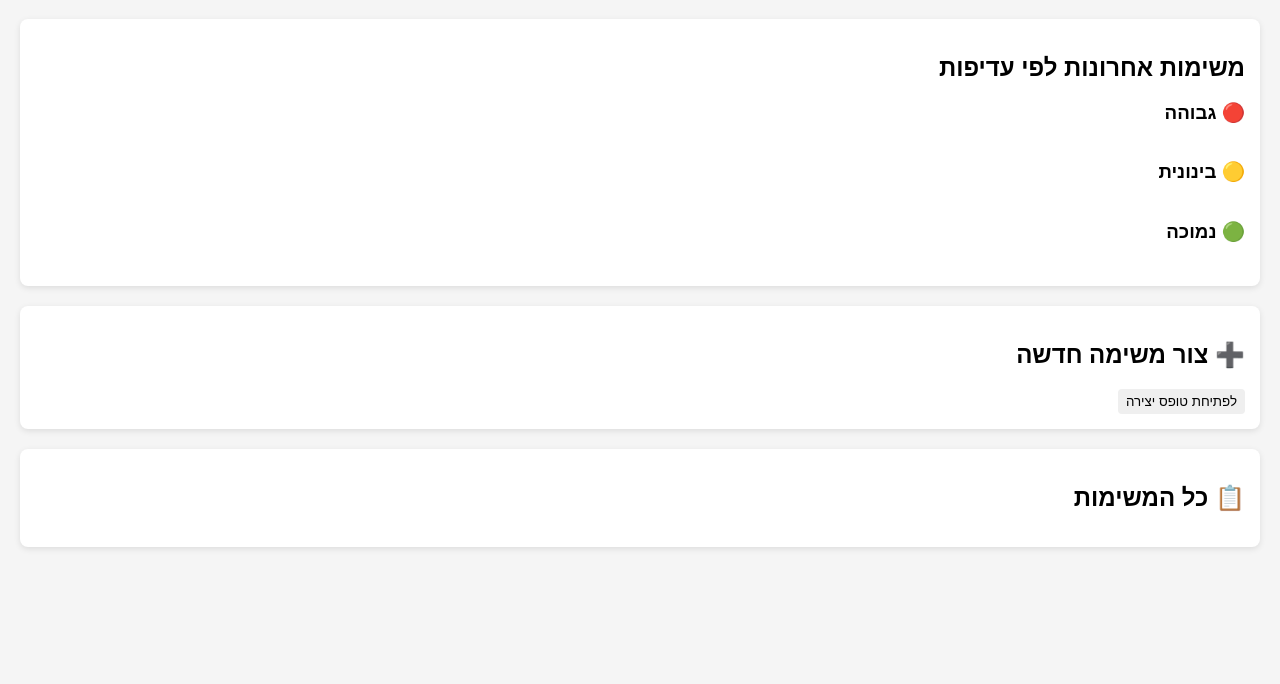
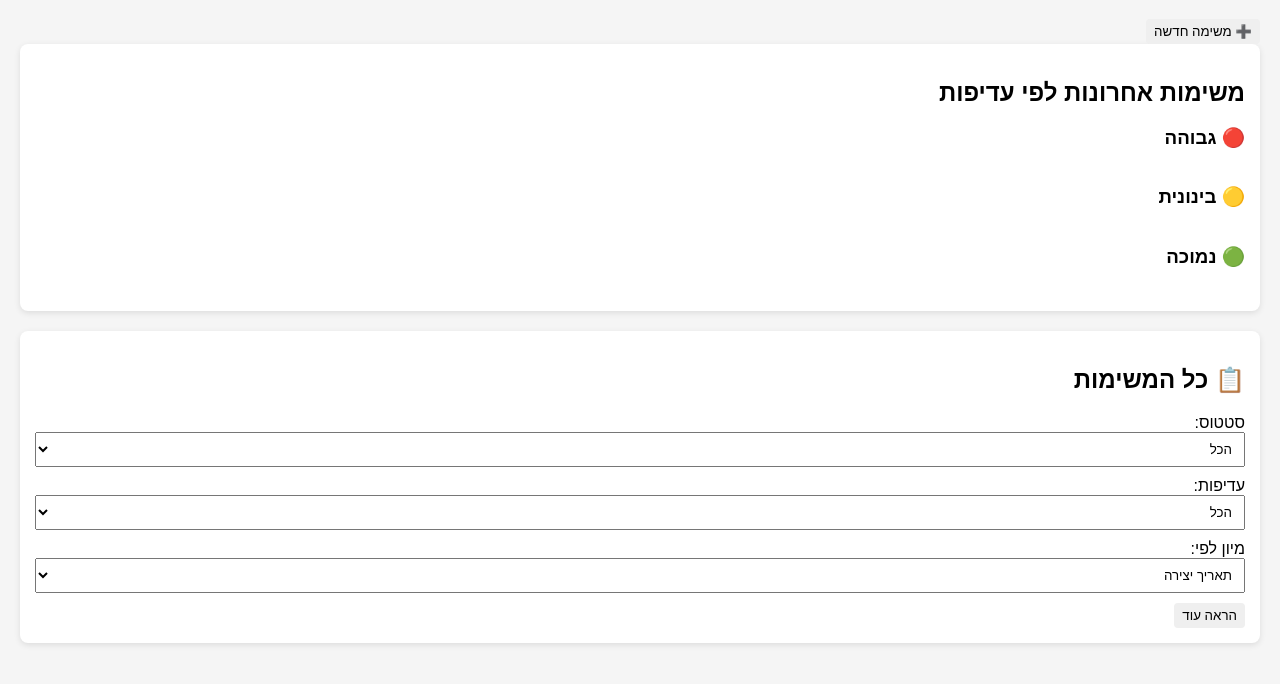
Before and after one commit to shemiafniar/TaskManager, a plain HTML site: page index.html in a window 1280 px wide. Shown: the part 102-786 px from the top of the page. Drawn offline with Linux system fonts and the light colour scheme.

Commit message:
Update HTML structure and add filters for tasks

```diff
--- a/index.html
+++ b/index.html
@@ -9,11 +9,12 @@
 
   <header>
     <h1>🏠 Dashboard משימות הבית</h1>
+    <button id="open-task-form" class="small-btn">➕ משימה חדשה</button>
   </header>
 
   <section id="dashboard-panels">
 
-    <!-- Panel 1: משימות לפי עדיפות -->
+    <!-- Panel: משימות לפי עדיפות -->
     <div class="panel" id="priority-dashboard">
       <h2>משימות אחרונות לפי עדיפות</h2>
       <div class="priority-block" id="high-priority">
@@ -30,16 +31,41 @@
       </div>
     </div>
 
-    <!-- Panel 2: יצירת משימה חדשה -->
-    <div class="panel" id="new-task-panel">
-      <h2>➕ צור משימה חדשה</h2>
-      <button id="open-task-form">לפתיחת טופס יצירה</button>
-    </div>
-
-    <!-- Panel 3: כל המשימות בכרטיסיות -->
+    <!-- Panel: כל המשימות עם פילטר ומיון -->
     <div class="panel" id="all-tasks-panel">
       <h2>📋 כל המשימות</h2>
+
+      <div id="filters">
+        <label>סטטוס:
+          <select id="statusFilter">
+            <option value="">הכל</option>
+            <option value="open">פתוחה</option>
+            <option value="in-progress">בטיפול</option>
+            <option value="done">בוצעה</option>
+          </select>
+        </label>
+
+        <label>עדיפות:
+          <select id="priorityFilter">
+            <option value="">הכל</option>
+            <option value="3">🔴 גבוהה</option>
+            <option value="2">🟡 בינונית</option>
+            <option value="1">🟢 נמוכה</option>
+          </select>
+        </label>
+
+        <label>מיון לפי:
+          <select id="sortBy">
+            <option value="createdAt">תאריך יצירה</option>
+            <option value="dueDate">תאריך יעד</option>
+            <option value="priority">עדיפות</option>
+            <option value="status">סטטוס</option>
+          </select>
+        </label>
+      </div>
+
       <div id="tasks"></div>
+      <button id="showMoreTasks">הראה עוד</button>
     </div>
 
   </section>
```
